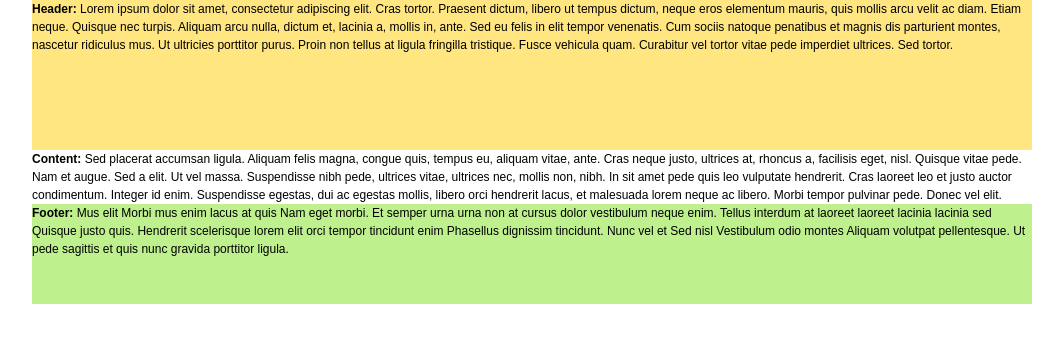
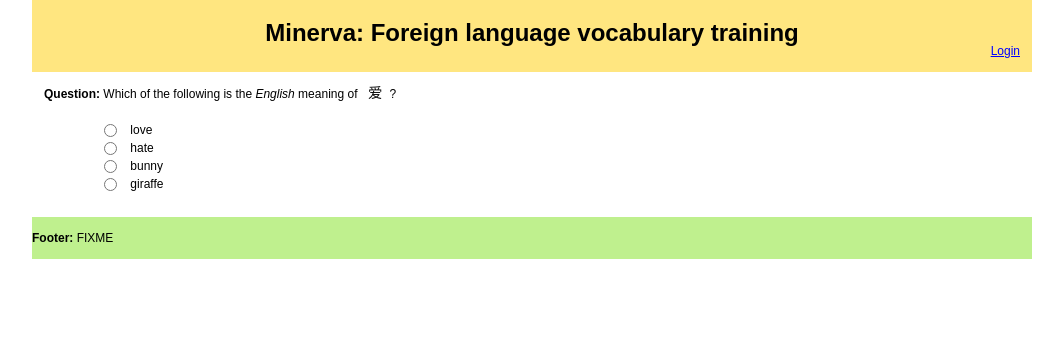
Before and after one commit to malcolmt/remember_me, a Django app: template minerva/templates/minerva/question.html in a window 1280 px wide. Shown: the top 343 px of the page, without its empty margins (108-1171 px from the left). Run offline with Django 3.2, Linux system fonts and the light colour scheme; the template is opened without the code that fills it, so the values that code supplies are empty; parts of the project's set-up code (start-up, migrations or seed data) failed here and were passed over.

Commit message:
Very basic (and ugly) static example of question display.
Gives us a concrete target for making dynamic template later.

```diff
--- a/minerva/templates/minerva/question.html
+++ b/minerva/templates/minerva/question.html
@@ -2,30 +2,36 @@
 <html xmlns="http://www.w3.org/1999/xhtml">
     <head>
        <meta http-equiv="content-type" content="text/html; charset=utf-8" />
-	<title></title>
-	<meta name="title" content="" />
-	<meta name="keywords" content="" />
-	<meta name="description" content="" />
+       <title>{% block title %}Minerva{% endblock %}</title>
        <link rel="stylesheet" href="static/css/style.layout.css" type="text/css" media="screen, projection" />
     </head>
 
     <body>
-
         <div id="wrapper">
 
            <div id="header">
-		<strong>Header:</strong> Lorem ipsum dolor sit amet, consectetur adipiscing elit. Cras tortor. Praesent dictum, libero ut tempus dictum, neque eros elementum mauris, quis mollis arcu velit ac diam. Etiam neque. Quisque nec turpis. Aliquam arcu nulla, dictum et, lacinia a, mollis in, ante. Sed eu felis in elit tempor venenatis. Cum sociis natoque penatibus et magnis dis parturient montes, nascetur ridiculus mus. Ut ultricies porttitor purus. Proin non tellus at ligula fringilla tristique. Fusce vehicula quam. Curabitur vel tortor vitae pede imperdiet ultrices. Sed tortor.
-	</div><!-- #header-->
+              <h1>Minerva: Foreign language vocabulary training</h1>
+              <div class="login">
+                  <p><a href="#">Login</a></p>
+              </div>&nbsp;
+           </div>
 
            <div id="content">
-		<strong>Content:</strong> Sed placerat accumsan ligula. Aliquam felis magna, congue quis, tempus eu, aliquam vitae, ante. Cras neque justo, ultrices at, rhoncus a, facilisis eget, nisl. Quisque vitae pede. Nam et augue. Sed a elit. Ut vel massa. Suspendisse nibh pede, ultrices vitae, ultrices nec, mollis non, nibh. In sit amet pede quis leo vulputate hendrerit. Cras laoreet leo et justo auctor condimentum. Integer id enim. Suspendisse egestas, dui ac egestas mollis, libero orci hendrerit lacus, et malesuada lorem neque ac libero. Morbi tempor pulvinar pede. Donec vel elit.
+               <form>
+                   <p><strong>Question:</strong> Which of the following is the <em>English</em> meaning of <span class="ideograph">爱</span>?</p>
+                   <ul>
+                       <li><input type="radio" name="qn" value="a1" />love</li>
+                       <li><input type="radio" name="qn" value="a2" />hate</li>
+                       <li><input type="radio" name="qn" value="a3" />bunny</li>
+                       <li><input type="radio" name="qn" value="a4" />giraffe</li>
+                   </ul>
+               </form>
            </div><!-- #content-->
 
            <div id="footer">
-		<strong>Footer:</strong> Mus elit Morbi mus enim lacus at quis Nam eget morbi. Et semper urna urna non at cursus dolor vestibulum neque enim. Tellus interdum at laoreet laoreet lacinia lacinia sed Quisque justo quis. Hendrerit scelerisque lorem elit orci tempor tincidunt enim Phasellus dignissim tincidunt. Nunc vel et Sed nisl Vestibulum odio montes Aliquam volutpat pellentesque. Ut pede sagittis et quis nunc gravida porttitor ligula.
+              <strong>Footer:</strong> FIXME
            </div><!-- #footer -->
-
         </div><!-- #wrapper -->
-
     </body>
 </html>
+{# vim: set ts=3 et syn=htmldjango: #}
--- a/static/css/style.layout.css
+++ b/static/css/style.layout.css
@@ -14,6 +14,7 @@
 a:hover {
 	text-decoration: none;
 }
+
 p {
 	margin: 0 0 18px
 }
@@ -28,26 +29,50 @@
 	margin: 0 auto;
 }
 
+.ideograph {
+    font-size: 1.2em;
+    padding-left: 0.5em;
+    padding-right: 0.5em;
+}
+
 
 /* Header
 -----------------------------------------------------------------------------*/
 #header {
-	height: 150px;
+   padding-top: 2em;
+   padding-bottom: 1em;
 	background: #FFE680;
+   text-align: center;
+}
+
+.login {
+    float: right;
+    padding-right: 1em;
 }
 
 
 /* Middle
 -----------------------------------------------------------------------------*/
 #content {
+    margin: 1em 1em 2em 1em;
 }
 
+#content ul {
+    padding-left: 5em;
+}
 
+#content li {
+    list-style: none;
+}
 
+#content input {
+    margin-right: 1em;
+}
 
 /* Footer
 -----------------------------------------------------------------------------*/
 #footer {
-	height: 100px;
+   padding-top: 1em;
+   padding-bottom: 1em;
 	background: #BFF08E;
 }
```
Lines whose indentation alone changed are shown as unchanged.
